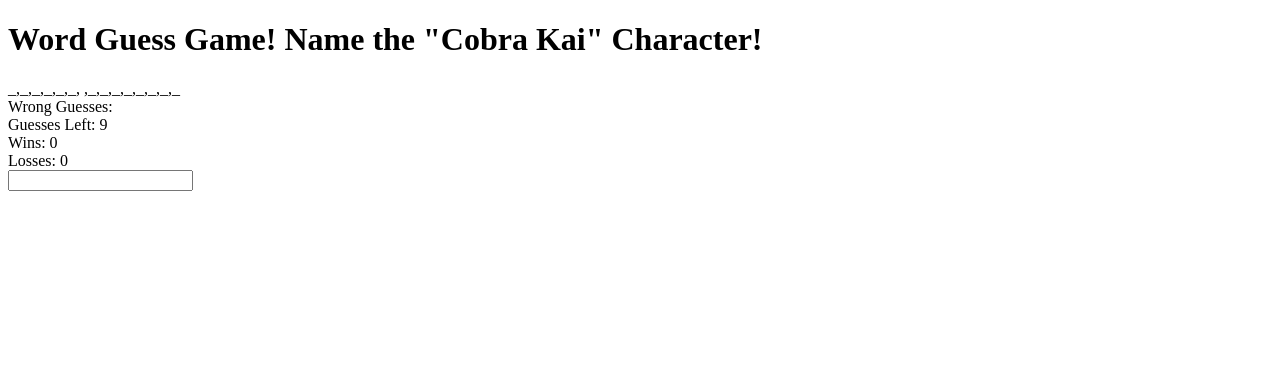
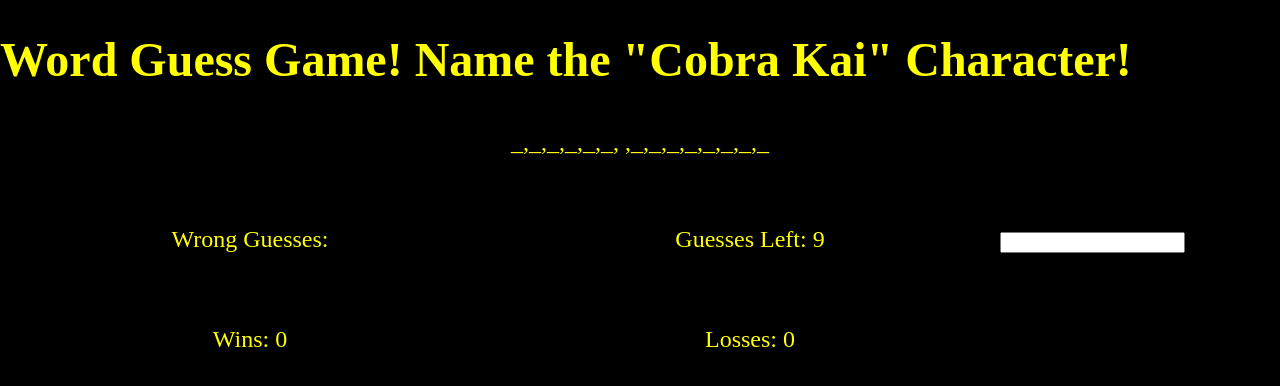
Before and after one commit to tbiaglow/word-guess, a plain HTML site: page index.html in a window 1280 px wide. Drawn offline with Linux system fonts and the light colour scheme.

Commit message:
All required functionality is now present and working

```diff
--- a/index.html
+++ b/index.html
@@ -5,7 +5,7 @@
     <meta name="viewport" content="width=device-width, initial-scale=1.0">
     <meta http-equiv="X-UA-Compatible" content="ie=edge">
     <title>Word Guess!</title>
-    <link rel="stylesheet" type="text/css" href="/style.css">
+    <link rel="stylesheet" type="text/css" href="style.css">
     <script type="text/javascript" src="logic.js"></script>
 </head>
 <body>
--- a/logic.js
+++ b/logic.js
@@ -1,4 +1,4 @@
-var gameWords = ["Miguel Diaz", "Johnny Lawrence", "Hawk", "Daniel Larusso", "Samantha Larusso"];
+var gameWords = ["Miguel Diaz", "Johnny Lawrence", "Hawk", "Daniel Larusso", "Samantha Larusso", "Aisha"];
 
 function randomWord(gameWords) {
     var rand = Math.random();
@@ -49,7 +49,7 @@ function setupRound(word) {
         guessesLeft: 9,
         wrongGuesses: [],
         puzzleState: getBlanks(word)
-    }
+    };
 
     return round
 }
@@ -60,18 +60,18 @@ function updateRound(round, letter) {
         guessesLeft: round.guessesLeft,
         wrongGuesses: round.wrongGuesses,
         puzzleState: fillBlanks(round.word, round.puzzleState, letter)
-    }
+    };
     if (isCorrectGuess(round.word, letter) === false && round.wrongGuesses.includes(letter.toLowerCase()) === false && round.wrongGuesses.includes(letter.toUpperCase()) === false) {
         myGame.round.guessesLeft -= 1;
         round.wrongGuesses.push(letter);
-
+    }
+    if (isEndOfRound(myGame.round) === true) {
+        startNewRound(myGame);
     }
     document.getElementById("puzzle-state").innerHTML = myGame.round.puzzleState;
     document.getElementById("wrong-guesses").innerHTML = "Wrong Guesses: " + myGame.round.wrongGuesses;
     document.getElementById("guesses-left").innerHTML = "Guesses Left: " + myGame.round.guessesLeft;
-    if (isEndOfRound(round)) {
-        startNewRound(myGame)
-    }
+
     return round
 }
 
@@ -109,7 +109,7 @@ function setupGame(words, wins, losses) {
         wins: wins,
         losses: losses,
         round: setupRound(randomWord(gameWords))
-    }
+    };
     return game
 }
 
@@ -119,7 +119,7 @@ function startNewRound(game) {
         document.getElementById("puzzle-state").innerHTML = myGame.round.puzzleState;
         document.getElementById("wrong-guesses").innerHTML = "Wrong Guesses: " + myGame.round.wrongGuesses;
         document.getElementById("guesses-left").innerHTML = "Guesses Left: " + myGame.round.guessesLeft;
-        // alert("You win! The word was " + game.round.word)
+        alert("You win! The word was " + game.round.word)
         document.getElementById("win-counter").innerHTML = "Wins: " + myGame.wins;
     }
     else if (hasLost(game.round.guessesLeft) === true) {
@@ -127,7 +127,7 @@ function startNewRound(game) {
         document.getElementById("puzzle-state").innerHTML = myGame.round.puzzleState;
         document.getElementById("wrong-guesses").innerHTML = "Wrong Guesses: " + myGame.round.wrongGuesses;
         document.getElementById("guesses-left").innerHTML = "Guesses Left: " + myGame.round.guessesLeft;
-        // alert("The word was " + game.round.word)
+        alert("The word was " + game.round.word)
         document.getElementById("loss-counter").innerHTML = "Losses: " + myGame.losses;
     }
     game.round = setupRound(randomWord(gameWords));
--- a/style.css
+++ b/style.css
@@ -0,0 +1,31 @@
+body {
+    margin: auto;
+    font-size: 24px;
+    color: yellow;
+    background: black;
+}
+
+#puzzle-state {
+    display: block;
+    padding: 10px;
+    margin-top: 30px;
+    margin-bottom: 60px;
+    text-align: center;
+}
+
+#wrong-guesses,
+#guesses-left {
+    display: block;
+    float: left;
+    text-align: center;
+    width: 500px;
+    height: 100px;
+}
+
+#win-counter,
+#loss-counter {
+    float: left;
+    text-align: center;
+    width: 500px;
+    height: 50px;
+}
```
